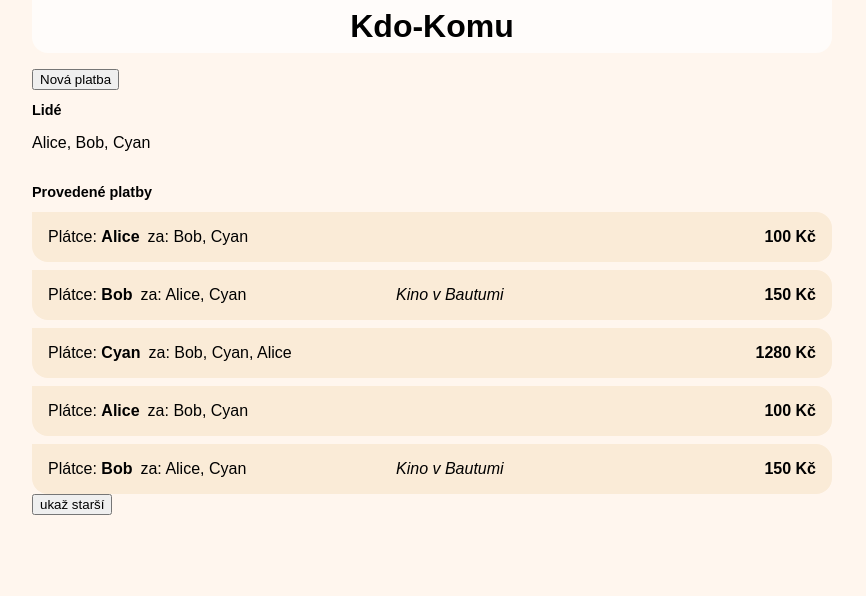
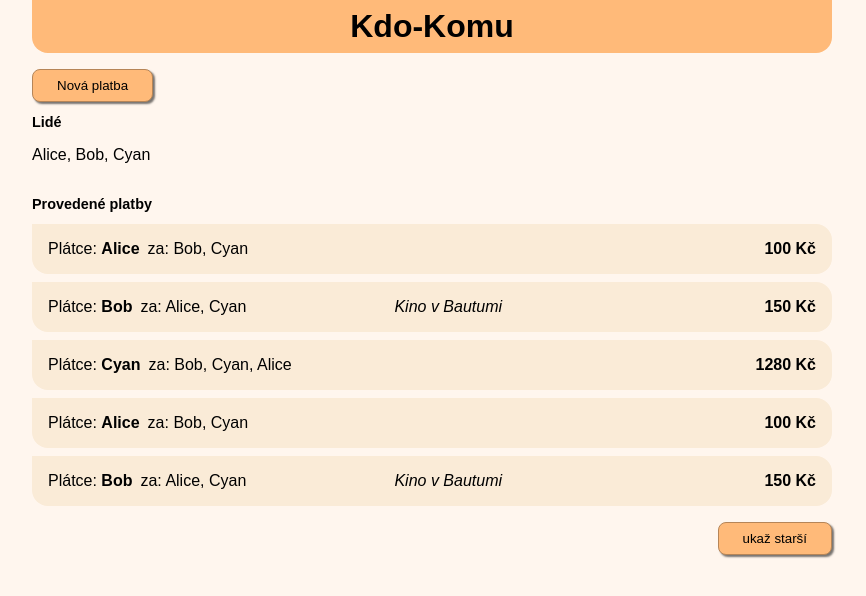
Before and after one commit to martinmatejovsky/Kdo-Komu, a React (Vite) app: page / in a window 1280 px wide. Shown: the top 596 px of the page, without its empty margins (208-1074 px from the left). Built offline with nearby package versions, Linux system fonts and the light colour scheme.

Commit message:
styling for application

```diff
--- a/src/styles/app.css
+++ b/src/styles/app.css
@@ -1,11 +1,23 @@
 #root {
-  max-width: 800px;
-  margin: 0 auto;
-  padding: 0 1rem;
+    max-width: 800px;
+    margin: 0 auto;
+    padding: 0 1rem;
+}
+
+.payment-wrapper {
+    display: grid;
+    grid-template-rows: 1fr;
+    transition: grid-template-rows 0.5s ease-out;
 }
 
 .payment-list {
     display: flex;
     flex-direction: column;
     gap: 0.5rem;
+    margin-bottom: 1rem;
+    overflow: hidden;
 }
+
+.payment-list-toggle {
+    float: right;
+}
--- a/src/styles/elements.scss
+++ b/src/styles/elements.scss
@@ -1,3 +1,6 @@
+@use "sass:color";
+@import "variables";
+
 body {
   margin: 0;
   background-color: #fff6ee;
@@ -10,7 +13,7 @@ h1 {
   text-align: center;
   font-weight: bold;
   font-size: 2rem;
-  background-color: rgba(255, 255, 255, 0.7);
+  background-color: $col-primary;
   border-radius: 0 0 1rem 1rem;
 }
 
@@ -35,3 +38,18 @@ section {
     margin-bottom: 2rem;
   }
 }
+
+button {
+  padding: 0.5rem 1.5rem;
+  border: 1px solid #b68557;
+  border-radius: 0.5rem;
+  background-color: $col-primary;
+  box-shadow: #00000088 2px 2px 2px 0;
+  cursor: pointer;
+  transition: all 0.3s;
+
+  &:hover {
+    background-color: color.adjust($col-primary, $lightness: -5%);
+    box-shadow: #00000088 0 0 2px 0;
+  }
+}
--- a/src/styles/paymentRecord.scss
+++ b/src/styles/paymentRecord.scss
@@ -1,5 +1,6 @@
 .payment-record {
   display: flex;
+  column-gap: 0.2rem;
   background-color: #FAEBD7;
   align-items: center;
   justify-content: space-between;
@@ -15,6 +16,10 @@
   &__names {
     display: flex;
     gap: 0.5rem;
+  }
+
+  &__price {
+    text-align: right;
   }
 }
 
@@ -38,7 +43,6 @@
 
     &__price {
       flex-basis: 80px;
-      text-align: right;
     }
   }
 }
--- /dev/null
+++ b/src/styles/variables.scss
@@ -0,0 +1 @@
+$col-primary: #ffba79;
```
Also changed, not shown: src/components/Tile.tsx (deleted, +0 -7 lines).
